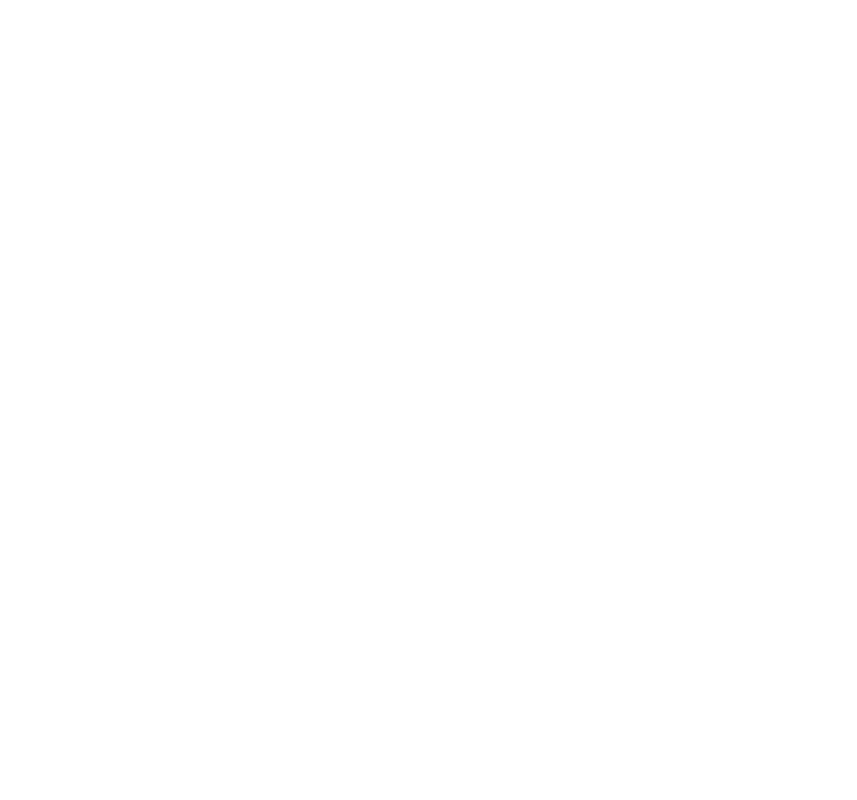
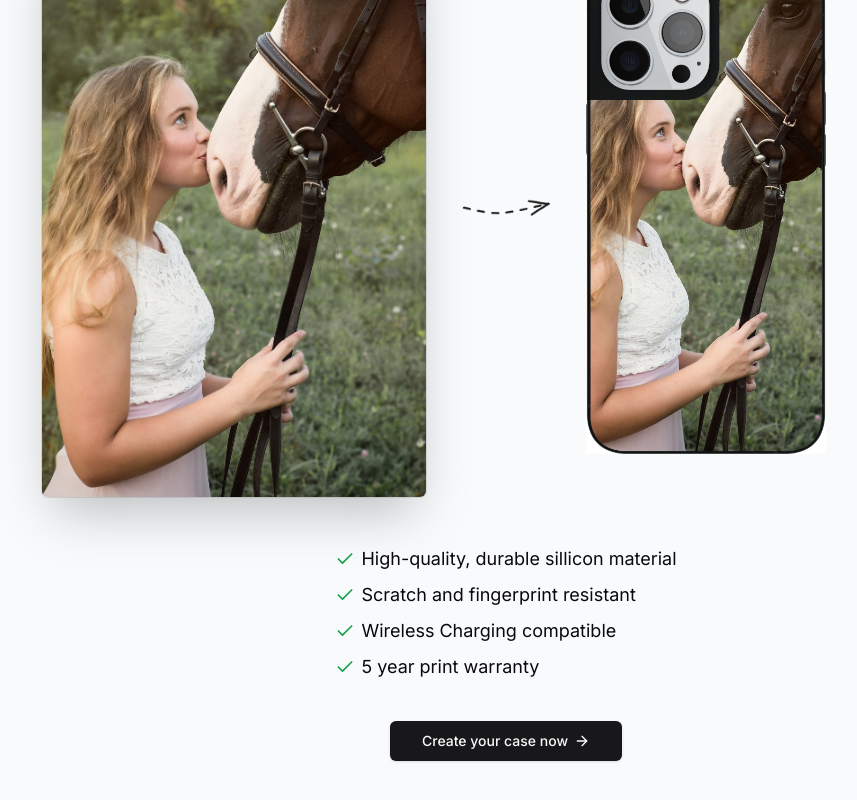
Before and after one commit to imseamoon/next-shop, a Next.js app: page / in a window 1280 px wide. Shown: the part 3294-4094 px from the top of the page, without its empty margins (134-991 px from the left). Before the commit the page ends 2912 px from the top, so only its background shows below. Built offline with nearby package versions, Linux system fonts and the light colour scheme; no server answers.

Commit message:
complete the hero section

```diff
--- a/src/app/page.tsx
+++ b/src/app/page.tsx
@@ -1,9 +1,11 @@
 import Image from "next/image";
 import MaxWidthWrapper from "@/components/MaxWidthWrapper";
-import { Check, Star } from "lucide-react";
+import { ArrowRight, Check, Star } from "lucide-react";
 import Phone from "@/components/Phone";
 import { Icons } from "@/components/Icons";
 import Reviews from "@/components/Reviews";
+import Link from "next/link";
+import { buttonVariants } from "@/components/ui/button";
 export default function Home() {
   return (
     <div className="bg-slate-50">
@@ -164,6 +166,58 @@
         </div>
       </section>
 
+      <section>
+        <MaxWidthWrapper className="py-24">
+            <div className="mb-12 px-6 lg:px-8">
+                <div className="mx-auto max-w-2xl sm:text-center">
+                    <h2 className="order-1 mt-2 tracking-tight text-center text-balance !leading-tight  font-bold text-5xl md:text-6xl text-gray-900">Upload your photo and get{' '}<span className="relative px-2 bg-green-600 text-white">your own case{' '} </span>now</h2>
+                </div>
+            </div>
+
+            <div className="mx-auto max-w-6xl px-6 lg:px-8">
+                <div className="relative flex flex-col items-center md:grid grid-cols-2 gap-40">
+                    <Image src = "/arrow.png" alt= "arrow" className="absolute top-[25rem] md:top-1/2 -translate-y-1/2 z-10 left-1/2 -translate-x-1/2 rotate-90 md:rotate-0" height={100} width={100}
+                    />
+
+                    <div className="relative h-80 md:h-full w-full md:justify-self-end max-w-sm rounded-xl bg-gray-900/5 ring-inset ring-gray-900/10 lg:rounded-2xl">
+                        <Image height={1000} width={1000} src="/horse.jpg" alt="upload" className="rounded-md object-cover bg-white shadow-2xl ring-1 ring-gray-900/10 h-full w-full" />
+                    </div>
+
+                    <Phone className="w-60" imgSrc="/horse_phone.jpg" />
+
+                </div>
+            </div>
+
+            <ul className="mx-auto mt-12 max-w-prose sm:text-lg space-y-2 w-fit">
+                <li className="flex gap-1.5 items-center text-left">
+                    <Check className="h-5 w-5 text-green-600"/>
+                    High-quality, durable sillicon material
+                </li>
+                <li className="flex gap-1.5 items-center text-left">
+                    <Check className="h-5 w-5 text-green-600"/>
+                    Scratch and fingerprint resistant
+                </li>
+                <li className="flex gap-1.5 items-center text-left">
+                    <Check className="h-5 w-5 text-green-600"/>
+                    Wireless Charging compatible
+                </li>
+                <li className="flex gap-1.5 items-center text-left">
+                    <Check className="h-5 w-5 text-green-600"/>
+                    5 year print warranty
+                </li>
+
+                <div className="flex justify-center">
+                    <Link href={'/configure/upload'} className={buttonVariants({
+                        size: 'lg',
+                        className:'mx-auto mt-8'
+                    })}>
+                        Create your case now <ArrowRight className="h-4 w-4 ml-1.5" />
+                    </Link>
+                </div>
+            </ul>
+        </MaxWidthWrapper>
+      </section>
+
     </div>
   );
 }
```
